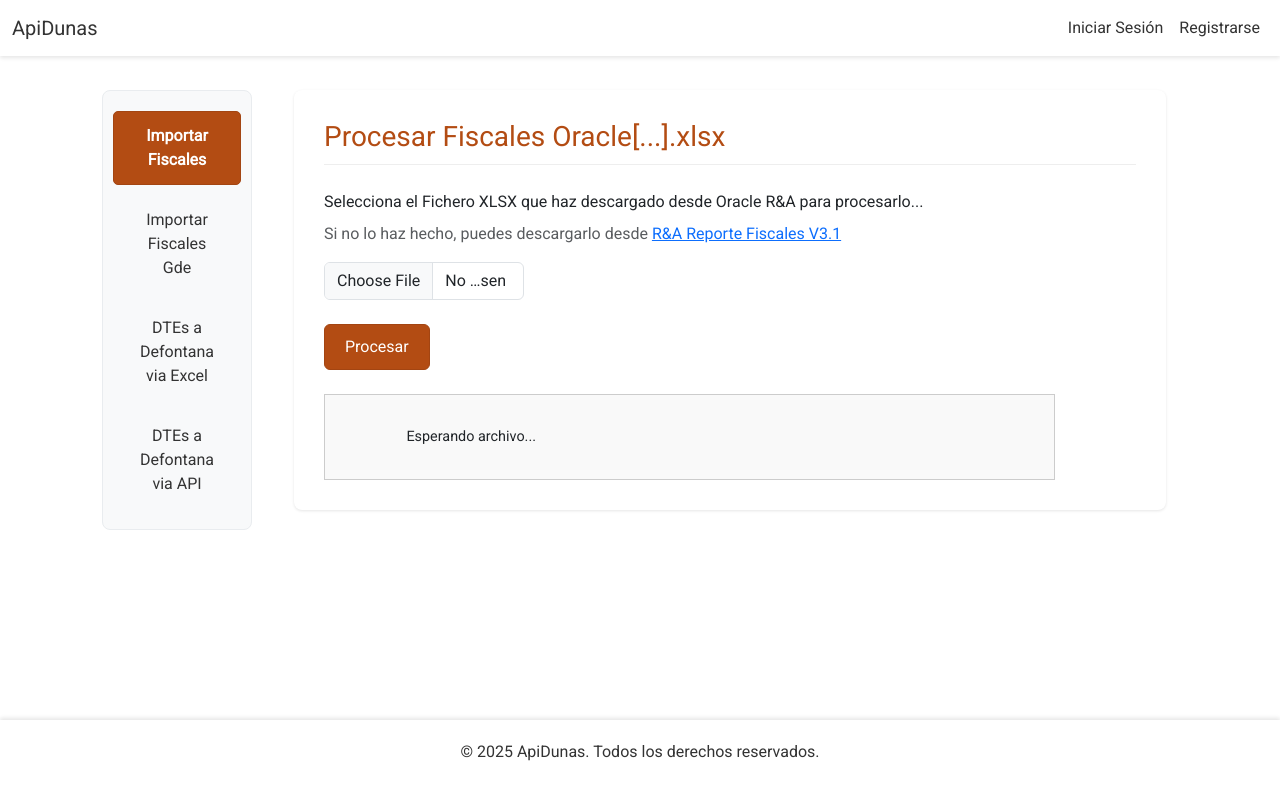
After one commit to erwinlh/secure_flask_project, a Flask app: template templates/revicentro.html in a window 1280 px wide. The commit adds this page. Run offline with Flask 3, Linux system fonts and the light colour scheme; the template is opened without the code that fills it, so the values that code supplies are empty.

Commit message:
Refactor CSS styles, update routes, and add new templates for Marina Dunas, Marina Hoteles, and Revicentro

```diff
--- a/app.py
+++ b/app.py
@@ -324,12 +324,26 @@ def admin_delete_user(user_id):
 
 
 # Rutas de ejemplo para diferentes niveles (para demostración)
-@app.route('/intermedio')
+@app.route('/marinaDunas')
 @requiere_nivel(['user', 'admin', 'master'])
-def intermedio():
+def marinaDunas():
     return render_template(
-        'intermedio.html'
+        'marinaDunas.html'
     )  # Contenido exclusivo para usuarios con nivel 'user' o superior
+
+@app.route('/marinaHoteles')
+@requiere_nivel(['user', 'admin', 'master'])
+def marinaHoteles():
+    return render_template(
+        'marinaHoteles.html'
+    )
+
+@app.route('/revicentro')
+@requiere_nivel(['user', 'admin', 'master'])
+def revicentro():
+    return render_template(
+        'revicentro.html'
+    )
 
 
 @app.route('/avanzado')
--- a/static/css/styles.css
+++ b/static/css/styles.css
@@ -308,3 +308,7 @@ h1, h2, h3, h4, h5, h6 {
     border-color: #bee5eb;
     color: #0c5460;
 }
+
+.form-control {
+    max-width: 200px;;
+}
--- a/templates/base.html
+++ b/templates/base.html
@@ -31,8 +31,15 @@
                         <a class="nav-link" href="{{ url_for('dashboard') }}">Dashboard</a>
                     </li>
                     <li class="nav-item">
-                        <a class="nav-link" href="{{ url_for('intermedio') }}">Intermedio</a>
+                        <a class="nav-link" href="{{ url_for('marinaDunas') }}">Marina Dunas</a>
                     </li>
+                    <li class="nav-item">
+                        <a class="nav-link" href="{{ url_for('marinaHoteles') }}">Marina Hoteles</a>
+                    </li>
+                    <li class="nav-item">
+                        <a class="nav-link" href="{{ url_for('revicentro') }}">Revicentro</a>
+                    </li>
+
                     {% if session.get('nivel') in ['admin', 'master'] %}
                     <li class="nav-item">
                         <a class="nav-link" href="{{ url_for('avanzado') }}">Avanzado</a>
--- a/templates/master_function.html
+++ b/templates/master_function.html
@@ -1,4 +1,4 @@
-// templates/master_function.html
+
 {% extends "base.html" %}
 {% block title %}Función Master{% endblock %}
 {% block content %}
--- /dev/null
+++ b/templates/revicentro.html
@@ -0,0 +1,185 @@
+{% extends "base.html" %}
+{% block title %}Intermedio{% endblock %}
+{% block content %}
+<div class="mainContent"> <!-- Keep w3-main if using W3 sidebar push effect -->
+    <div class="sectionSelectorContainer">
+        <!-- Buttons remain the same -->
+        <button id="button1" class="selectionButton" onclick="showContent('content1')">Importar Fiscales</button>
+        <button id="button5" class="selectionButton" onclick="showContent('content5')">Importar Fiscales Gde</button>
+        <button id="button2" class="selectionButton" onclick="showContent('content2')">DTEs a Defontana via
+            Excel</button>
+        <button id="button3" class="selectionButton" onclick="showContent('content3')">DTEs a Defontana via API</button>
+        <!-- <button id="button4" class="selectionButton" onclick="showContent('content4')">etapa 4</button> -->
+    </div>
+    <div class="container"> <!-- Using Bootstrap container for content alignment -->
+        <!-- Section 1 -->
+        <div id="content1" class="content-section w3-container">
+            <h3>Procesar Fiscales Oracle[...].xlsx </h3>
+            <form id="upload-form" method="POST" enctype="multipart/form-data">
+                <div class="mb-3">
+                    <label for="file1Input" class="form-label">Selecciona el Fichero XLSX que haz descargado desde
+                        Oracle R&A
+                        para procesarlo...</label>
+                    <p class="text-muted">Si no lo haz hecho, puedes descargarlo desde
+                        <a href="https://ocacs.ocs.oraclecloud.com/wwlijt444hjxclgvihri/analytics/saw.dll?bipublisherEntry&Action=open&itemType=.xdo&bipPath=%2FRMAHTLS%2F01-Fiscales%20v3.1%20Rep.xdo&path=%2Fshared%2FRMAHTLS%2F01-Fiscales%20v3.1%20Rep.xdo"
+                            target="_blank">R&A Reporte Fiscales V3.1</a>
+                    </p>
+                    <input class="form-control" type="file" name="file1" id="file1Input" accept=".xlsx" required>
+                    <!-- Added accept attribute -->
+                </div>
+
+                <!-- Flex container for Button and Progress Bar -->
+                <div class="d-flex align-items-center mb-3">
+                    <button type="submit" class="btn btn-primary">Procesar</button>
+                    <!-- Bootstrap Progress Bar -->
+                    <div class="progress flex-grow-1 ms-3" id="upload-progress-bar-container"
+                        style="height: 38px; display: none;"> <!-- Initially hidden, ms-3 for margin -->
+                        <div class="progress-bar progress-bar-striped progress-bar-animated" id="upload-progress-bar"
+                            role="progressbar" style="width: 0%;" aria-valuenow="0" aria-valuemin="0"
+                            aria-valuemax="100">0%</div>
+                    </div>
+                </div>
+                <!-- Removed the <br><br> tags -->
+
+                <!-- Progress Text Area -->
+                <div id="progress-container"
+                    style="max-height: 300px; overflow-y: auto; border: 1px solid #ccc; padding: 10px; margin-top: 10px; background-color: #f9f9f9;">
+                    Esperando archivo...
+                </div>
+            </form>
+        </div>
+
+        <!-- Section 5 -->
+
+        <div id="content5" class="content-section w3-container">
+            <h3>Procesar Fiscales GDE[...].xls </h3>
+            <form id="upload-formgde" method="POST" enctype="multipart/form-data">
+                <div class="mb-3">
+                    <label for="file-gde" class="form-label">Selecciona el Fichero XLS que haz descargado desde GDE
+                        para procesarlo...</label>
+                    <p class="text-muted">Si no lo haz hecho, puedes descargarlo desde
+                        <a href="https://www.gdexpress.cl/Document?index=Customers" target="_blank">GDE Express</a>
+                    </p>
+                    <input class="form-control" type="file" name="file-gde" id="file-gde" accept=".xls" required>
+                    <!-- Added accept attribute -->
+                </div>
+
+                <!-- Flex container for Button and Progress Bar -->
+                <div class="d-flex align-items-center mb-3">
+                    <button type="submit" class="btn btn-primary">Procesar</button>
+                    <!-- Bootstrap Progress Bar -->
+                    <div class="progress flex-grow-1 ms-3" id="upload-progress-bar-containergde"
+                        style="height: 38px; display: none;"> <!-- Initially hidden, ms-3 for margin -->
+                        <div class="progress-bar progress-bar-striped progress-bar-animated" id="upload-progress-bargde"
+                            role="progressbar" style="width: 0%;" aria-valuenow="0" aria-valuemin="0"
+                            aria-valuemax="100">0%</div>
+                    </div>
+                </div>
+                <!-- Removed the <br><br> tags -->
+
+                <!-- Progress Text Area -->
+                <div id="progress-containergde"
+                    style="max-height: 300px; overflow-y: auto; border: 1px solid #ccc; padding: 10px; margin-top: 10px; background-color: #f9f9f9;">
+                    Esperando archivo...
+                </div>
+            </form>
+        </div>
+
+        <!-- Section 2 -->
+        <div id="content2" class="content-section w3-container">
+            <h3>DTEs a Defontana via Excel</h3>
+            <p>Genera un archivo de Excel que se puede utilizar en defontana para subir las ventas.
+                Selecciona el rango de fechas para buscar los documentos fiscales a exportar.</p>
+
+            <!-- Formulario para seleccionar fechas -->
+            <form id="export-form"> <!-- Puedes darle un ID si necesitas interactuar con él desde JS -->
+                <div class="row g-3 align-items-end"> <!-- Usa row y g-3 para espaciado y alineación -->
+
+                    <!-- Date Picker Desde -->
+                    <div class="col-md-4"> <!-- Ajusta el tamaño de columna según necesites -->
+                        <label for="fechaDesde" class="form-label">Desde:</label>
+                        <input type="date" class="form-control" id="fechaDesde" name="fechaDesde" required>
+                    </div>
+
+                    <!-- Date Picker Hasta -->
+                    <div class="col-md-4"> <!-- Ajusta el tamaño de columna según necesites -->
+                        <label for="fechaHasta" class="form-label">Hasta:</label>
+                        <input type="date" class="form-control" id="fechaHasta" name="fechaHasta" required>
+                    </div>
+
+                    <!-- Botón Buscar -->
+                    <div class="col-md-auto"> <!-- Se ajusta al contenido -->
+                        <!-- Usamos type="button" si la búsqueda se manejará con JS,
+                         o type="submit" si el form enviará los datos a una ruta -->
+                        <button type="button" class="btn btn-primary" id="buscarExportarBtn">Buscar</button>
+                    </div>
+
+                </div> <!-- Fin de .row -->
+            </form>
+
+            <!-- Aquí podrías añadir un área para mostrar los resultados de la búsqueda -->
+            <div id="resultadosExportar" class="mt-4">
+                results
+                <!-- Los resultados se cargarán aquí (opcional) -->
+            </div>
+
+        </div>
+        <!-- Fin Section 2 -->
+
+        <!-- Section 3 -->
+        <div id="content3" class="content-section w3-container"> <!-- Removed inline style -->
+            <h3>DTEs a Defontana via API</h3>
+            <p> Proceso automatizado para subir las ventas a Defontana via API
+                Selecciona el rango de fechas para procesar.</p>
+
+            <!-- Formulario para seleccionar fechas -->
+            <form id="send-form"> <!-- Puedes darle un ID si necesitas interactuar con él desde JS -->
+                <div class="row g-3 align-items-end"> <!-- Usa row y g-3 para espaciado y alineación -->
+
+                    <!-- Date Picker Desde -->
+                    <div class="col-md-4"> <!-- Ajusta el tamaño de columna según necesites -->
+                        <label for="fechaDesdeEnviar" class="form-label">Desde:</label>
+                        <input type="date" class="form-control" id="fechaDesdeEnviar" name="fechaDesdeEnviar" required>
+                    </div>
+
+                    <!-- Date Picker Hasta -->
+                    <div class="col-md-4"> <!-- Ajusta el tamaño de columna según necesites -->
+                        <label for="fechaHastaEnviar" class="form-label">Hasta:</label>
+                        <input type="date" class="form-control" id="fechaHastaEnviar" name="fechaHastaEnviar" required>
+                    </div>
+                    <div class="col-md-4"> <!-- Ajusta el tamaño de columna según necesites -->
+                        <label for="tipoDteInput" class="form-label">Tipo Dte:</label>
+                        <input type="" class="form-control" id="tipoDteInput" name="tipoDte" placeholder="33 o 39"
+                            required>
+                    </div>
+
+                    <!-- Botón Buscar -->
+                    <div class="col-md-auto"> <!-- Se ajusta al contenido -->
+                        <!-- Usamos type="button" si la búsqueda se manejará con JS,
+                        o type="submit" si el form enviará los datos a una ruta -->
+                        <button type="button" class="btn btn-primary" id="enviarBtn">Enviar</button>
+                    </div>
+
+                </div> <!-- Fin de .row -->
+            </form>
+            <div id="resultadosEnviar" class="mt-4">
+                <!-- Mensaje inicial o final -->
+            </div>
+
+            <!-- *** NUEVO: Div para mostrar los mensajes del stream *** -->
+            <div id="progress-container-enviar" class="mt-3"
+                style="max-height: 300px; overflow-y: auto; border: 1px solid #ccc; padding: 10px; background-color: #f9f9f9; min-height: 50px;">
+                Esperando inicio del proceso...
+            </div>
+        </div>
+        <!-- Section 4 -->
+        <div id="content4" class="content-section w3-container"> <!-- Removed inline style -->
+            <h3>Sección 4</h3>
+            <!-- Removed the form as it seemed unused -->
+            <p>Contenido de la sección 4.</p>
+        </div>
+    </div>
+</div>
+
+
+{% endblock %}
```
Also changed, not shown: templates/marinaHoteles.html (added, +180 -0 lines), templates/marinaDunas.html (renamed from templates/intermedio.html).
